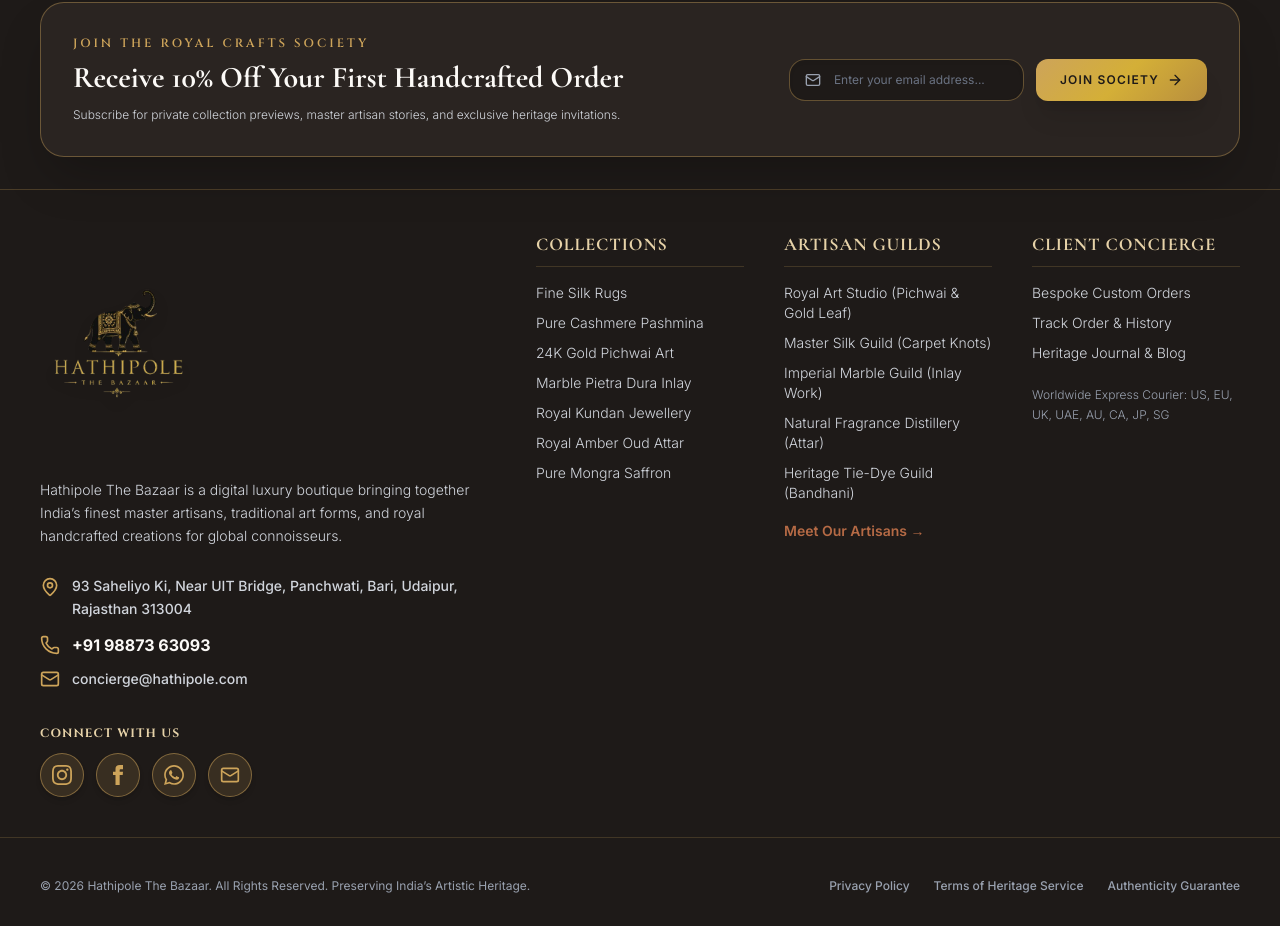
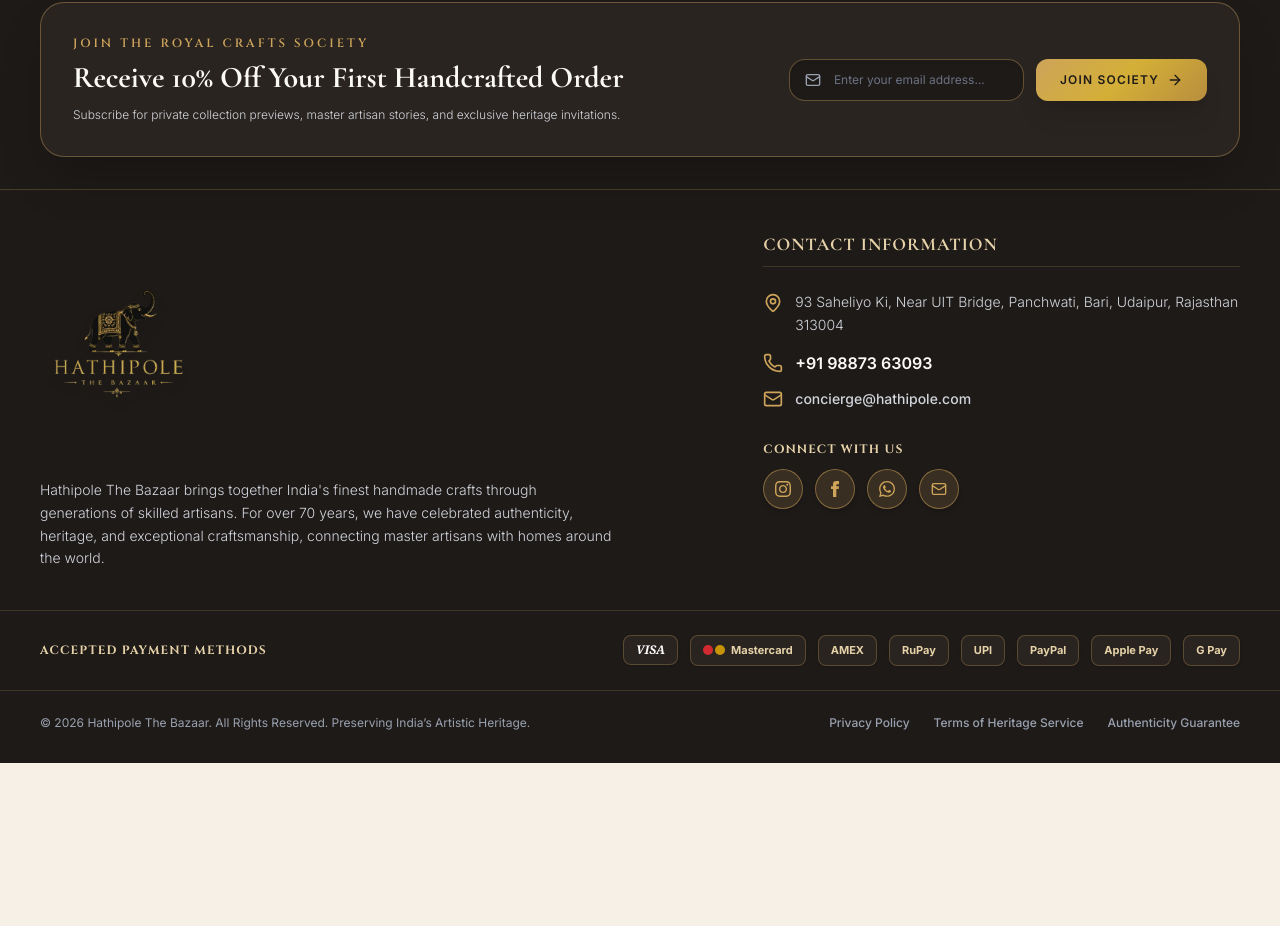
Before and after one commit to zuhaibtariqkhan/Hathipole-The-Bazaar, a Next.js app: page /bespoke in a window 1280 px wide. Shown: the part 1418-2344 px from the top of the page. After the commit the page ends 2181 px from the top, so only its background shows below. Built offline with nearby package versions, Linux system fonts and the light colour scheme.

Commit message:
feat: simplify footer, add accepted payment methods, and remove video modals from homepage artisan section

```diff
--- a/app/page.tsx
+++ b/app/page.tsx
@@ -89,7 +89,6 @@
 export default function HomePage() {
   const [heroIndex, setHeroIndex] = useState(0);
   const [activeTab, setActiveTab] = useState<'bestsellers' | 'new' | 'limited'>('bestsellers');
-  const [isVideoModalOpen, setIsVideoModalOpen] = useState(false);
 
   const displayedProducts = mockProducts.filter((p) => {
     if (activeTab === 'bestsellers') return p.isBestSeller;
@@ -392,23 +391,23 @@
         </div>
       </section>
 
-      {/* 7. Master Artisan Spotlight with Interactive Video Story Player */}
+      {/* 7. Master Artisan Spotlight Showcase */}
       <section className="bg-[#1E1A18] text-[#FCFAF7] py-24 border-y-2 border-[#CDA45A]/40 relative overflow-hidden shadow-2xl">
         <div className="max-w-6xl mx-auto px-6 md:px-8 grid grid-cols-1 lg:grid-cols-12 gap-12 items-center relative z-10">
-          <div className="lg:col-span-5 aspect-[4/5] rounded-3xl overflow-hidden border-2 border-[#CDA45A]/50 shadow-2xl relative group cursor-pointer" onClick={() => setIsVideoModalOpen(true)}>
+          <div className="lg:col-span-5 aspect-[4/5] rounded-3xl overflow-hidden border-2 border-[#CDA45A]/50 shadow-2xl relative group">
             <img
               src={mockArtisans[0].coverImage}
               alt={mockArtisans[0].name}
               className="w-full h-full object-cover group-hover:scale-105 transition-transform duration-700"
             />
-            {/* Play Button Pulse Overlay */}
-            <div className="absolute inset-0 bg-gradient-to-t from-[#1E1A18]/90 via-[#1E1A18]/40 to-transparent flex flex-col items-center justify-center gap-3">
-              <div className="w-16 h-16 rounded-full bg-[#CDA45A] text-[#1E1A18] flex items-center justify-center shadow-2xl group-hover:scale-110 transition-transform animate-pulse">
-                <Play className="w-7 h-7 fill-current ml-1" />
-              </div>
-              <span className="text-xs font-bold text-[#E6D2A8] uppercase tracking-widest bg-[#1E1A18]/80 px-4 py-1.5 rounded-full border border-[#CDA45A]/40">
-                Play Artisan Studio Story
+            <div className="absolute inset-0 bg-gradient-to-t from-[#1E1A18]/80 via-transparent to-transparent opacity-60 group-hover:opacity-40 transition-opacity" />
+            <div className="absolute bottom-6 left-6 right-6">
+              <span className="text-[10px] font-bold text-[#E6D2A8] uppercase tracking-widest bg-[#1E1A18]/80 px-3.5 py-1 rounded-full border border-[#CDA45A]/40 inline-block mb-1">
+                Heritage Craftsmanship
               </span>
+              <h4 className="font-serif-luxury text-lg font-bold text-white">
+                {mockArtisans[0].name}
+              </h4>
             </div>
           </div>
 
@@ -428,69 +427,17 @@
                 70+ Years Heritage • 350+ Artisan Families
               </span>
               <div className="flex items-center gap-3">
-                <button
-                  onClick={() => setIsVideoModalOpen(true)}
-                  className="btn-gold px-5 py-2.5 text-xs font-bold uppercase tracking-wider flex items-center gap-2"
-                >
-                  <Play className="w-3.5 h-3.5 fill-current" /> Watch Documentary
-                </button>
                 <Link
                   href="/artisans"
-                  className="px-5 py-2.5 text-xs font-bold uppercase tracking-wider text-[#FCFAF7] border border-[#CDA45A]/50 hover:bg-[#CDA45A] hover:text-[#1E1A18] rounded-xl transition-all"
+                  className="btn-gold px-6 py-3 text-xs font-bold uppercase tracking-wider flex items-center gap-2 shadow-xl"
                 >
-                  Read 4 Stories →
+                  Explore Artisan Stories <ArrowRight className="w-4 h-4" />
                 </Link>
               </div>
             </div>
           </div>
         </div>
       </section>
-
-      {/* Video Player Modal */}
-      <AnimatePresence>
-        {isVideoModalOpen && (
-          <motion.div
-            initial={{ opacity: 0 }}
-            animate={{ opacity: 1 }}
-            exit={{ opacity: 0 }}
-            className="fixed inset-0 z-50 bg-black/90 backdrop-blur-md flex items-center justify-center p-4"
-            onClick={() => setIsVideoModalOpen(false)}
-          >
-            <motion.div
-              initial={{ scale: 0.9, opacity: 0 }}
-              animate={{ scale: 1, opacity: 1 }}
-              exit={{ scale: 0.9, opacity: 0 }}
-              className="bg-[#1E1A18] border-2 border-[#CDA45A] rounded-3xl overflow-hidden max-w-4xl w-full shadow-2xl relative"
-              onClick={(e) => e.stopPropagation()}
-            >
-              <div className="p-4 border-b border-[#CDA45A]/30 flex items-center justify-between text-[#FCFAF7]">
-                <div className="flex items-center gap-2">
-                  <Volume2 className="w-5 h-5 text-[#CDA45A]" />
-                  <span className="font-serif-luxury text-lg font-bold text-[#E6D2A8]">
-                    Master Artisan Rameshwar Sharma • 24K Gold Pichwai Art Studio
-                  </span>
-                </div>
-                <button
-                  onClick={() => setIsVideoModalOpen(false)}
-                  className="p-1 hover:text-[#CDA45A] transition-colors"
-                >
-                  <X className="w-6 h-6" />
-                </button>
-              </div>
-
-              <div className="aspect-video relative bg-black">
-                <iframe
-                  src="https://www.youtube-nocookie.com/embed/dQw4w9WgXcQ?autoplay=1"
-                  title="Master Artisan Documentary"
-                  className="w-full h-full border-none"
-                  allow="accelerometer; autoplay; clipboard-write; encrypted-media; gyroscope; picture-in-picture"
-                  allowFullScreen
-                />
-              </div>
-            </motion.div>
-          </motion.div>
-        )}
-      </AnimatePresence>
 
       {/* 8. Auto-Sliding Global Reviews Carousel */}
       <GlobalReviewsCarousel />
--- a/components/layout/Footer.tsx
+++ b/components/layout/Footer.tsx
@@ -128,43 +128,49 @@
         </div>
       </div>
 
-      {/* Main Footer Content - Grand Logo, Connect With Us & Contact Info */}
-      <div className="max-w-7xl mx-auto px-6 md:px-10 py-10 grid grid-cols-1 sm:grid-cols-2 lg:grid-cols-5 gap-10 text-sm">
-        {/* Grand Brand Logo & Connect With Us Column */}
-        <div className="lg:col-span-2 space-y-5">
+      {/* Main Simplified Footer Content - Brand Story Left & Contact Info Right */}
+      <div className="max-w-7xl mx-auto px-6 md:px-10 py-10 grid grid-cols-1 lg:grid-cols-12 gap-10 text-sm">
+        {/* Left Section: Large Logo & Updated Brand Statement */}
+        <div className="lg:col-span-7 space-y-5">
           <Link href="/" className="inline-block shrink-0 overflow-visible group">
             <img
               src="/logo-transp.png"
-              alt="Hathipole The Bazaar Royal Brand Signature Logo"
+              alt="Hathipole The Bazaar Royal Brand Logo"
               className="h-32 sm:h-40 md:h-48 lg:h-56 w-auto object-contain hover:scale-105 transition-all duration-300 filter drop-shadow-xl"
             />
           </Link>
-          <p className="text-gray-300 leading-relaxed max-w-md text-xs sm:text-sm font-light">
-            Hathipole The Bazaar is a digital luxury boutique bringing together India’s finest master artisans, traditional art forms, and royal handcrafted creations for global connoisseurs.
+          <p className="text-gray-300 leading-relaxed max-w-xl text-xs sm:text-sm font-light">
+            Hathipole The Bazaar brings together India&apos;s finest handmade crafts through generations of skilled artisans. For over 70 years, we have celebrated authenticity, heritage, and exceptional craftsmanship, connecting master artisans with homes around the world.
           </p>
+        </div>
 
-          {/* Formatted Address & Clickable Phone Number */}
-          <div className="space-y-3 text-gray-300 pt-2 font-medium text-xs sm:text-sm">
+        {/* Right Section: Contact Information & Social Buttons */}
+        <div className="lg:col-span-5 space-y-6">
+          <h5 className="font-serif-luxury text-lg font-bold text-[#E6D2A8] uppercase tracking-wider border-b border-[#CDA45A]/20 pb-2">
+            Contact Information
+          </h5>
+
+          <div className="space-y-3.5 text-gray-300 font-light text-xs sm:text-sm">
             <div className="flex items-start gap-3">
               <MapPin className="w-5 h-5 text-[#CDA45A] shrink-0 mt-0.5" />
               <span className="leading-relaxed">93 Saheliyo Ki, Near UIT Bridge, Panchwati, Bari, Udaipur, Rajasthan 313004</span>
             </div>
             <div className="flex items-center gap-3">
               <Phone className="w-5 h-5 text-[#CDA45A] shrink-0" />
-              <a href="tel:+919887363093" className="hover:text-[#CDA45A] transition-colors font-bold text-base text-[#FCFAF7]">
+              <a href="tel:+919887363093" className="hover:text-[#CDA45A] transition-colors font-semibold text-sm sm:text-base text-[#FCFAF7]">
                 +91 98873 63093
               </a>
             </div>
             <div className="flex items-center gap-3">
               <Mail className="w-5 h-5 text-[#CDA45A] shrink-0" />
-              <a href="mailto:concierge@hathipole.com" className="hover:text-[#CDA45A] transition-colors">
+              <a href="mailto:concierge@hathipole.com" className="hover:text-[#CDA45A] transition-colors font-medium">
                 concierge@hathipole.com
               </a>
             </div>
           </div>
 
-          {/* Connect With Us - Social Media & Contact Icon Buttons */}
-          <div className="pt-4 space-y-3">
+          {/* Connect With Us - Social Media */}
+          <div className="pt-2 space-y-3">
             <span className="font-cinzel text-xs font-bold uppercase tracking-widest text-[#E6D2A8] block">
               Connect With Us
             </span>
@@ -175,9 +181,9 @@
                 target="_blank"
                 rel="noopener noreferrer"
                 aria-label="Instagram"
-                className="w-11 h-11 rounded-full bg-[#CDA45A]/15 border border-[#CDA45A]/50 text-[#CDA45A] hover:bg-[#CDA45A] hover:text-[#1E1A18] hover:scale-110 transition-all duration-300 flex items-center justify-center shadow-md"
+                className="w-10 h-10 rounded-full bg-[#CDA45A]/15 border border-[#CDA45A]/50 text-[#CDA45A] hover:bg-[#CDA45A] hover:text-[#1E1A18] hover:scale-110 transition-all duration-300 flex items-center justify-center shadow-md"
               >
-                <svg className="w-5 h-5 fill-current" viewBox="0 0 24 24">
+                <svg className="w-4 h-4 fill-current" viewBox="0 0 24 24">
                   <path d="M12 2.163c3.204 0 3.584.012 4.85.07 3.252.148 4.771 1.691 4.919 4.919.058 1.265.069 1.645.069 4.849 0 3.205-.012 3.584-.069 4.849-.149 3.225-1.664 4.771-4.919 4.919-1.266.058-1.644.07-4.85.07-3.204 0-3.584-.012-4.849-.07-3.26-.149-4.771-1.699-4.919-4.92-.058-1.265-.07-1.644-.07-4.849 0-3.204.013-3.583.07-4.849.149-3.227 1.664-4.771 4.919-4.919 1.266-.057 1.645-.069 4.849-.069zm0-2.163c-3.259 0-3.667.014-4.947.072-4.358.2-6.78 2.618-6.98 6.98-.059 1.281-.073 1.689-.073 4.948 0 3.259.014 3.668.072 4.948.2 4.358 2.618 6.78 6.98 6.98 1.281.058 1.689.072 4.948.072 3.259 0 3.668-.014 4.948-.072 4.354-.2 6.782-2.618 6.979-6.98.059-1.28.073-1.689.073-4.948 0-3.259-.014-3.667-.072-4.947-.196-4.354-2.617-6.78-6.979-6.98-1.281-.059-1.69-.073-4.949-.073zm0 5.838c-3.403 0-6.162 2.759-6.162 6.162s2.759 6.163 6.162 6.163 6.162-2.759 6.162-6.163c0-3.403-2.759-6.162-6.162-6.162zm0 10.162c-2.209 0-4-1.79-4-4 0-2.209 1.791-4 4-4s4 1.791 4 4c0 2.21-1.791 4-4 4zm6.406-11.845c-.796 0-1.441.645-1.441 1.44s.645 1.44 1.441 1.44c.795 0 1.439-.645 1.439-1.44s-.644-1.44-1.439-1.44z"/>
                 </svg>
               </a>
@@ -188,9 +194,9 @@
                 target="_blank"
                 rel="noopener noreferrer"
                 aria-label="Facebook"
-                className="w-11 h-11 rounded-full bg-[#CDA45A]/15 border border-[#CDA45A]/50 text-[#CDA45A] hover:bg-[#CDA45A] hover:text-[#1E1A18] hover:scale-110 transition-all duration-300 flex items-center justify-center shadow-md"
+                className="w-10 h-10 rounded-full bg-[#CDA45A]/15 border border-[#CDA45A]/50 text-[#CDA45A] hover:bg-[#CDA45A] hover:text-[#1E1A18] hover:scale-110 transition-all duration-300 flex items-center justify-center shadow-md"
               >
-                <svg className="w-5 h-5 fill-current" viewBox="0 0 24 24">
+                <svg className="w-4 h-4 fill-current" viewBox="0 0 24 24">
                   <path d="M9 8H6v4h3v12h5V12h3.642L18 8h-4V6.333C14 5.374 14.5 5 15.5 5H18V0h-3.808C10.592 0 9 1.592 9 4.615V8z"/>
                 </svg>
               </a>
@@ -201,9 +207,9 @@
                 target="_blank"
                 rel="noopener noreferrer"
                 aria-label="WhatsApp"
-                className="w-11 h-11 rounded-full bg-[#CDA45A]/15 border border-[#CDA45A]/50 text-[#CDA45A] hover:bg-[#CDA45A] hover:text-[#1E1A18] hover:scale-110 transition-all duration-300 flex items-center justify-center shadow-md"
+                className="w-10 h-10 rounded-full bg-[#CDA45A]/15 border border-[#CDA45A]/50 text-[#CDA45A] hover:bg-[#CDA45A] hover:text-[#1E1A18] hover:scale-110 transition-all duration-300 flex items-center justify-center shadow-md"
               >
-                <svg className="w-5 h-5 fill-current" viewBox="0 0 24 24">
+                <svg className="w-4 h-4 fill-current" viewBox="0 0 24 24">
                   <path d="M.057 24l1.687-6.163c-1.041-1.804-1.588-3.849-1.587-5.946.003-6.556 5.338-11.891 11.893-11.891 3.181.001 6.167 1.24 8.413 3.488 2.245 2.248 3.481 5.236 3.48 8.414-.003 6.557-5.338 11.892-11.893 11.892-1.99-.001-3.951-.5-5.688-1.448l-6.305 1.654zm6.597-3.807c1.676.995 3.276 1.591 5.392 1.592 5.448 0 9.886-4.434 9.889-9.885.002-5.462-4.415-9.89-9.881-9.892-5.452 0-9.887 4.434-9.889 9.884-.001 2.225.651 3.891 1.746 5.634l-.999 3.648 3.742-.981zm11.387-5.464c-.074-.124-.272-.198-.57-.347-.297-.149-1.758-.868-2.031-.967-.272-.099-.47-.149-.669.149-.198.297-.768.967-.941 1.165-.173.198-.347.223-.644.074-.297-.149-1.255-.462-2.39-1.475-.883-.788-1.48-1.761-1.653-2.059-.173-.297-.018-.458.13-.606.134-.133.297-.347.446-.521.151-.172.2-.296.3-.495.099-.198.05-.372-.025-.521-.075-.148-.669-1.611-.916-2.206-.242-.579-.487-.501-.669-.51l-.57-.01c-.198 0-.52.074-.792.372s-1.04 1.016-1.04 2.479 1.065 2.876 1.213 3.074c.149.198 2.095 3.2 5.076 4.487.709.306 1.263.489 1.694.626.712.226 1.36.194 1.872.118.571-.085 1.758-.719 2.006-1.413.248-.695.248-1.29.173-1.414z"/>
                 </svg>
               </a>
@@ -212,61 +218,62 @@
               <a
                 href="mailto:concierge@hathipole.com"
                 aria-label="Email"
-                className="w-11 h-11 rounded-full bg-[#CDA45A]/15 border border-[#CDA45A]/50 text-[#CDA45A] hover:bg-[#CDA45A] hover:text-[#1E1A18] hover:scale-110 transition-all duration-300 flex items-center justify-center shadow-md"
+                className="w-10 h-10 rounded-full bg-[#CDA45A]/15 border border-[#CDA45A]/50 text-[#CDA45A] hover:bg-[#CDA45A] hover:text-[#1E1A18] hover:scale-110 transition-all duration-300 flex items-center justify-center shadow-md"
               >
-                <Mail className="w-5 h-5" />
+                <Mail className="w-4 h-4" />
               </a>
             </div>
           </div>
         </div>
+      </div>
 
-        {/* Collections Column */}
-        <div className="space-y-4">
-          <h5 className="font-serif-luxury text-lg font-bold text-[#E6D2A8] uppercase tracking-wider border-b border-[#CDA45A]/20 pb-2">
-            Collections
-          </h5>
-          <ul className="space-y-2.5 text-gray-300 text-xs sm:text-sm font-light">
-            <li><Link href="/shop?category=rugs" className="hover:text-[#CDA45A] transition-colors">Fine Silk Rugs</Link></li>
-            <li><Link href="/shop?category=pashminas" className="hover:text-[#CDA45A] transition-colors">Pure Cashmere Pashmina</Link></li>
-            <li><Link href="/shop?category=paintings" className="hover:text-[#CDA45A] transition-colors">24K Gold Pichwai Art</Link></li>
-            <li><Link href="/shop?category=handicrafts" className="hover:text-[#CDA45A] transition-colors">Marble Pietra Dura Inlay</Link></li>
-            <li><Link href="/shop?category=jewellery" className="hover:text-[#CDA45A] transition-colors">Royal Kundan Jewellery</Link></li>
-            <li><Link href="/shop?category=attar" className="hover:text-[#CDA45A] transition-colors">Royal Amber Oud Attar</Link></li>
-            <li><Link href="/shop?category=spices" className="hover:text-[#CDA45A] transition-colors">Pure Mongra Saffron</Link></li>
-          </ul>
-        </div>
-
-        {/* Artisan Disciplines Column */}
-        <div className="space-y-4">
-          <h5 className="font-serif-luxury text-lg font-bold text-[#E6D2A8] uppercase tracking-wider border-b border-[#CDA45A]/20 pb-2">
-            Artisan Guilds
-          </h5>
-          <ul className="space-y-2.5 text-gray-300 text-xs sm:text-sm font-light">
-            <li><Link href="/shop" className="hover:text-[#CDA45A] transition-colors">Royal Art Studio (Pichwai & Gold Leaf)</Link></li>
-            <li><Link href="/shop" className="hover:text-[#CDA45A] transition-colors">Master Silk Guild (Carpet Knots)</Link></li>
-            <li><Link href="/shop" className="hover:text-[#CDA45A] transition-colors">Imperial Marble Guild (Inlay Work)</Link></li>
-            <li><Link href="/shop" className="hover:text-[#CDA45A] transition-colors">Natural Fragrance Distillery (Attar)</Link></li>
-            <li><Link href="/shop" className="hover:text-[#CDA45A] transition-colors">Heritage Tie-Dye Guild (Bandhani)</Link></li>
-            <li><Link href="/artisans" className="text-[#B56A45] hover:underline font-semibold block pt-2">Meet Our Artisans →</Link></li>
-          </ul>
-        </div>
-
-        {/* Company & Support Column */}
-        <div className="space-y-4">
-          <h5 className="font-serif-luxury text-lg font-bold text-[#E6D2A8] uppercase tracking-wider border-b border-[#CDA45A]/20 pb-2">
-            Client Concierge
-          </h5>
-          <ul className="space-y-2.5 text-gray-300 text-xs sm:text-sm font-light">
-            <li><Link href="/bespoke" className="hover:text-[#CDA45A] transition-colors">Bespoke Custom Orders</Link></li>
-            <li><Link href="/account" className="hover:text-[#CDA45A] transition-colors">Track Order & History</Link></li>
-            <li><Link href="/blog" className="hover:text-[#CDA45A] transition-colors">Heritage Journal & Blog</Link></li>
-            <li><span className="text-gray-400 block pt-3 text-xs leading-relaxed">Worldwide Express Courier: US, EU, UK, UAE, AU, CA, JP, SG</span></li>
-          </ul>
+      {/* Accepted Payment Methods Bar */}
+      <div className="max-w-7xl mx-auto px-6 md:px-10 py-6 border-t border-[#CDA45A]/20">
+        <div className="flex flex-col sm:flex-row items-center justify-between gap-4">
+          <span className="font-cinzel text-xs font-bold uppercase tracking-widest text-[#E6D2A8]">
+            Accepted Payment Methods
+          </span>
+          <div className="flex flex-wrap items-center justify-center gap-2 sm:gap-3">
+            {/* Visa */}
+            <div className="bg-[#2A2421] border border-[#CDA45A]/30 hover:border-[#CDA45A] px-3 py-1.5 rounded-lg text-[11px] font-bold text-[#E6D2A8] hover:scale-105 transition-all duration-300 shadow-sm flex items-center gap-1.5">
+              <span className="font-serif italic text-white text-xs">VISA</span>
+            </div>
+            {/* Mastercard */}
+            <div className="bg-[#2A2421] border border-[#CDA45A]/30 hover:border-[#CDA45A] px-3 py-1.5 rounded-lg text-[11px] font-bold text-[#E6D2A8] hover:scale-105 transition-all duration-300 shadow-sm flex items-center gap-1.5">
+              <span className="inline-block w-2.5 h-2.5 rounded-full bg-red-500/80 -mr-1" />
+              <span className="inline-block w-2.5 h-2.5 rounded-full bg-yellow-500/80" />
+              <span>Mastercard</span>
+            </div>
+            {/* Amex */}
+            <div className="bg-[#2A2421] border border-[#CDA45A]/30 hover:border-[#CDA45A] px-3 py-1.5 rounded-lg text-[11px] font-bold text-[#E6D2A8] hover:scale-105 transition-all duration-300 shadow-sm">
+              <span>AMEX</span>
+            </div>
+            {/* RuPay */}
+            <div className="bg-[#2A2421] border border-[#CDA45A]/30 hover:border-[#CDA45A] px-3 py-1.5 rounded-lg text-[11px] font-bold text-[#E6D2A8] hover:scale-105 transition-all duration-300 shadow-sm">
+              <span>RuPay</span>
+            </div>
+            {/* UPI */}
+            <div className="bg-[#2A2421] border border-[#CDA45A]/30 hover:border-[#CDA45A] px-3 py-1.5 rounded-lg text-[11px] font-bold text-[#E6D2A8] hover:scale-105 transition-all duration-300 shadow-sm">
+              <span>UPI</span>
+            </div>
+            {/* PayPal */}
+            <div className="bg-[#2A2421] border border-[#CDA45A]/30 hover:border-[#CDA45A] px-3 py-1.5 rounded-lg text-[11px] font-bold text-[#E6D2A8] hover:scale-105 transition-all duration-300 shadow-sm">
+              <span>PayPal</span>
+            </div>
+            {/* Apple Pay */}
+            <div className="bg-[#2A2421] border border-[#CDA45A]/30 hover:border-[#CDA45A] px-3 py-1.5 rounded-lg text-[11px] font-bold text-[#E6D2A8] hover:scale-105 transition-all duration-300 shadow-sm">
+              <span>Apple Pay</span>
+            </div>
+            {/* Google Pay */}
+            <div className="bg-[#2A2421] border border-[#CDA45A]/30 hover:border-[#CDA45A] px-3 py-1.5 rounded-lg text-[11px] font-bold text-[#E6D2A8] hover:scale-105 transition-all duration-300 shadow-sm">
+              <span>G Pay</span>
+            </div>
+          </div>
         </div>
       </div>
 
-      {/* Copyright Bar - Grand & Clean */}
-      <div className="max-w-7xl mx-auto px-6 md:px-10 pt-10 border-t border-[#CDA45A]/20 flex flex-col sm:flex-row items-center justify-between gap-4 text-xs text-gray-400">
+      {/* Copyright Bar */}
+      <div className="max-w-7xl mx-auto px-6 md:px-10 pt-6 border-t border-[#CDA45A]/20 flex flex-col sm:flex-row items-center justify-between gap-4 text-xs text-gray-400">
         <div>
           © {new Date().getFullYear()} Hathipole The Bazaar. All Rights Reserved. Preserving India’s Artistic Heritage.
         </div>
```
